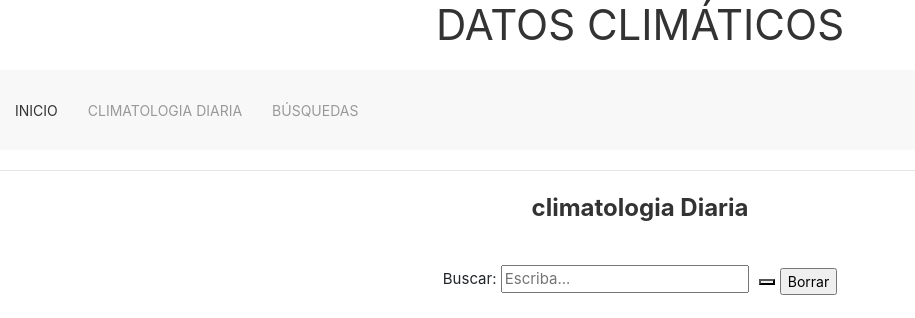
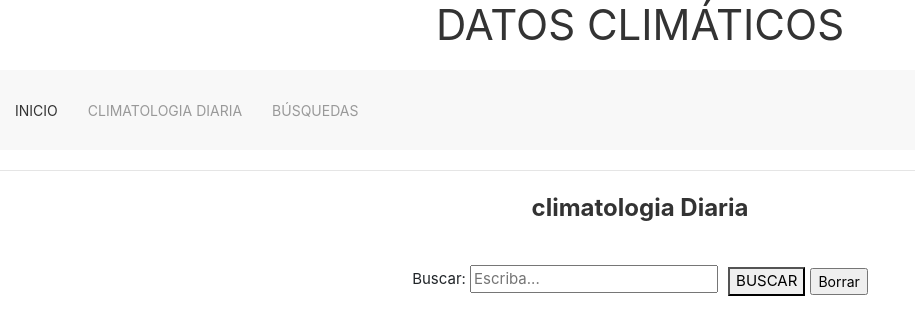
Before and after one commit to lNoelia/CBD-Clima, a Django app: page /climaDiario/ in a window 1280 px wide. Shown: the top 318 px of the page, without its empty margins (0-915 px from the left). Run offline with Django 4.2, Linux system fonts and the light colour scheme; data that the repository does not hold is empty.

Commit message:
Pagina en preparacion inicial

```diff
--- a/CBD/weather/templates/climaDiario/climatologiaDiaria.html
+++ b/CBD/weather/templates/climaDiario/climatologiaDiaria.html
@@ -9,7 +9,7 @@
   <form method="post" action="" id="searchform" style="font-size:15px;display:flex;align-items:center;margin-right:5px;">
     {% csrf_token %}
     {{search_form.as_p}}
-    <button style="margin-left:10px;"><i class="glyphicon glyphicon-search"></i></button>
+    <button style="margin-left:10px;">BUSCAR</button>
   </form>
   <form action="{% url 'climaDiario' %}">
     <input value="Borrar" type="submit" style="font-size: 14px;color:black;"></input>
--- a/CBD/weather/views.py
+++ b/CBD/weather/views.py
@@ -31,7 +31,7 @@ def climatologiaDiariaList(request):
             if search_form.is_valid():
                 keyword = search_form.cleaned_data['keyword']
                 # piezasLista = climatologiaDiaria.find({'nombre': keyword}, limit=20)
-                piezasLista = climatologiaDiaria.find({'nombre': {'$regex':keyword}}, limit=20)
+                piezasLista = climatologiaDiaria.find({'nombre': {'$regex':keyword, '$options':'i'}}, limit=20)
     return render(request,"climaDiario/climatologiaDiaria.html",{'listaClimaDiario' : piezasLista, 'STATIC_URL':settings.STATIC_URL, 'search_form':search_form })
 
 @require_http_methods("GET")
```
